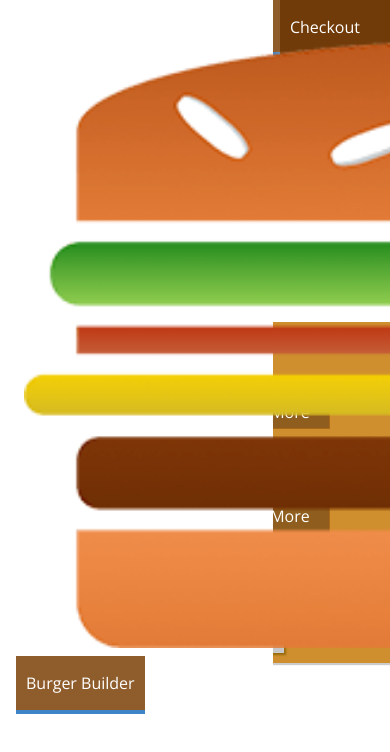
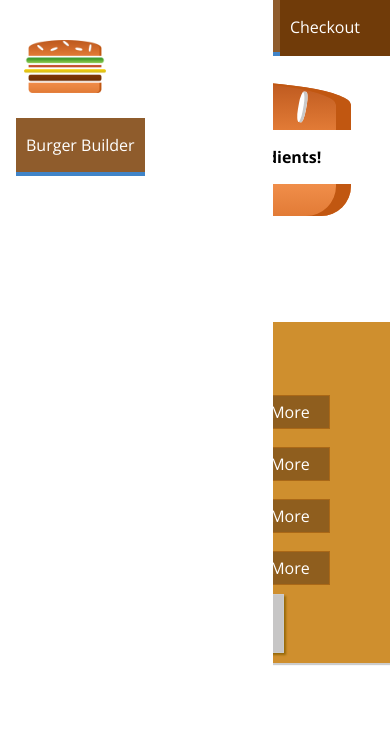
Before and after one commit to AdamJosephKalimi/react-burger-builder-2, a React app: page / in a window 390 px wide. Shown: the top 752 px of the page. Built offline with nearby package versions, Linux system fonts and the light colour scheme.

Commit message:
Updated the components in the toolbar and sidedrawer to be more responsive by adding elements of the Logo.css into the Toolbar.css and SideDrawer.css, then calling the classes from there.

```diff
--- a/src/components/Logo/Logo.js
+++ b/src/components/Logo/Logo.js
@@ -2,8 +2,8 @@ import React from 'react';
 import burgerLogo from '../../assets/images/burger-logo.png';
 import classes from './Logo.css';
 
-const logo = () => (
-    <div className={classes.Logo}>
+const logo = (props) => (
+    <div className={classes.Logo} style={{height: props.height}}>
         <img src={burgerLogo} alt='Our Logo' />
     </div>
   );
--- a/src/components/Navigation/SideDrawer/SideDrawer.css
+++ b/src/components/Navigation/SideDrawer/SideDrawer.css
@@ -25,3 +25,7 @@
 .Close {
     transform: translateX(-100%);
 }
+
+.Logo {
+  height: 11%;
+}
--- a/src/components/Navigation/SideDrawer/SideDrawer.js
+++ b/src/components/Navigation/SideDrawer/SideDrawer.js
@@ -6,8 +6,10 @@ import classes from './SideDrawer.css'
 const sideDrawer = (props) => {
 
   return (
-      <div className={classes.SideDrawer}>
-          <Logo />
+      <div className={classes.SideDrawer} style={{height: props.height}}>
+          <div className={classes.Logo}>
+              <Logo />
+          </div>
           <nav>
               <NavigationItems />
           </nav>
--- a/src/components/Navigation/Toolbar/Toolbar.css
+++ b/src/components/Navigation/Toolbar/Toolbar.css
@@ -18,3 +18,8 @@
   height: 100%;
 
 }
+
+
+.Logo {
+  height: 80%;
+}
--- a/src/components/Navigation/Toolbar/Toolbar.js
+++ b/src/components/Navigation/Toolbar/Toolbar.js
@@ -6,7 +6,9 @@ import NavigationItems from '../NavigationItems/NavigationItems'
 const toolbar = (props) => (
     <header className={classes.Toolbar}>
         <div>MENU</div>
-        <Logo />
+        <div className={classes.Logo}>
+            <Logo />
+        </div>
         <nav>
             <NavigationItems />
         </nav>
```
